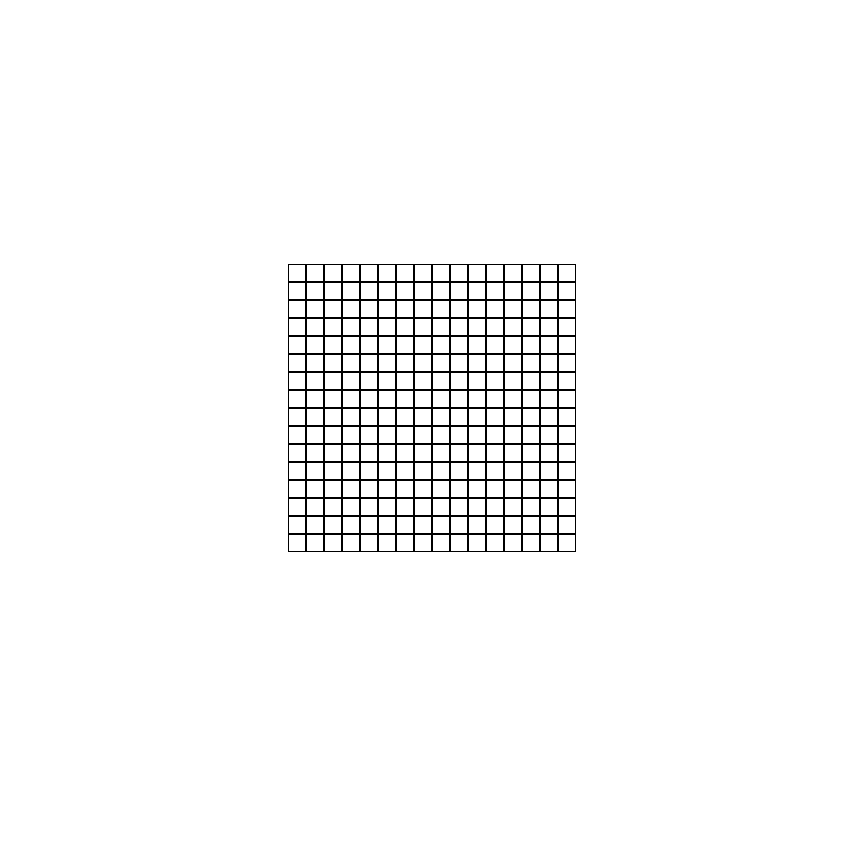
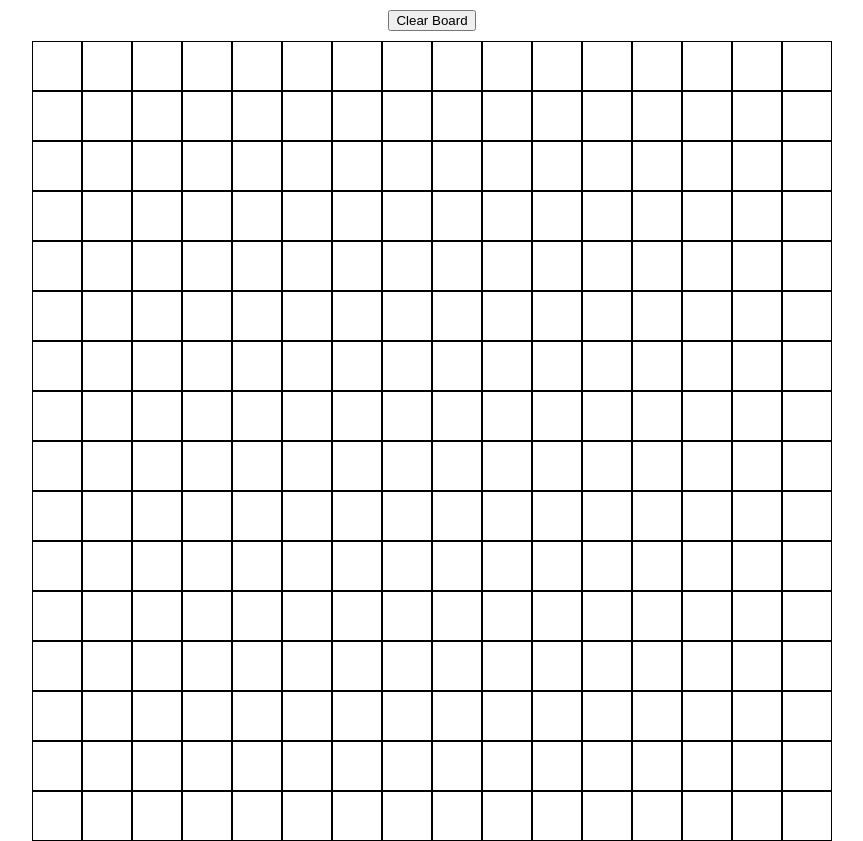
Before and after one commit to BigSeanyBoy/etch-a-sketch, a plain HTML site: page index.html in a window 1280 px wide. Shown: the whole page, without its empty margins (208-1071 px from the left). Before the commit the page ends 816 px from the top, so only its background shows below. Drawn offline with Linux system fonts and the light colour scheme.

Commit message:
Add button to reset board
"Clear Board" button resets filled grid boxes and prompts
user to enter the number of squares they would like per side.

```diff
--- a/index.html
+++ b/index.html
@@ -7,6 +7,7 @@
     <script src="script.js" defer></script>
 </head>
 <body>
+    <button id="clear-board" onclick="resetBoard()">Clear Board</button>
     <div class="grid-container">
 
     </div>
--- a/script.js
+++ b/script.js
@@ -1,15 +1,27 @@
-function main() {
+const gridSize = 800;
+
+function resetBoard() {
+    const squaresPerSide = prompt("How many squares would you like per side?");
+    drawBoard(squaresPerSide);
+}
+
+function drawBoard(squaresPerSide) {
     const container = document.querySelector(".grid-container");
+    while (container.firstChild) {
+        container.removeChild(container.firstChild);
+    }
 
-    for (let i = 0; i < 16; i++) {
+    for (let i = 0; i < squaresPerSide; i++) {
         const rowContainer = document.createElement("div");
         rowContainer.classList.add("row-container");
         console.log(rowContainer);
 
-        for (let j = 0; j < 16; j++) {
+        for (let j = 0; j < squaresPerSide; j++) {
             const gridBox = document.createElement("div");
             gridBox.classList.add("grid-box");
             gridBox.setAttribute("id", `${16 * i + j}`);
+            gridBox.style.height = `${gridSize / squaresPerSide}px`;
+            gridBox.style.width = `${gridSize / squaresPerSide}px`;
 
             gridBox.addEventListener("mouseover", () => {
                 gridBox.classList.toggle("fill");
@@ -22,4 +34,8 @@ function main() {
     }
 }
 
+function main() {
+    drawBoard(16);
+}
+
 main();
--- a/styles.css
+++ b/styles.css
@@ -1,8 +1,14 @@
 body {
   min-height: 100vh;
+  margin: 0;
   display: flex;
+  flex-direction: column;
   justify-content: center;
   align-items: center;
+}
+
+button {
+  margin: 10px;
 }
 
 .grid-container {
@@ -15,9 +21,8 @@ body {
 }
 
 .grid-box {
-  height: 16px;
-  width: 16px;
-  border: 1px solid black;
+  outline: 1px solid black;
+  outline-offset: -1px;
 }
 
 .fill {
```
